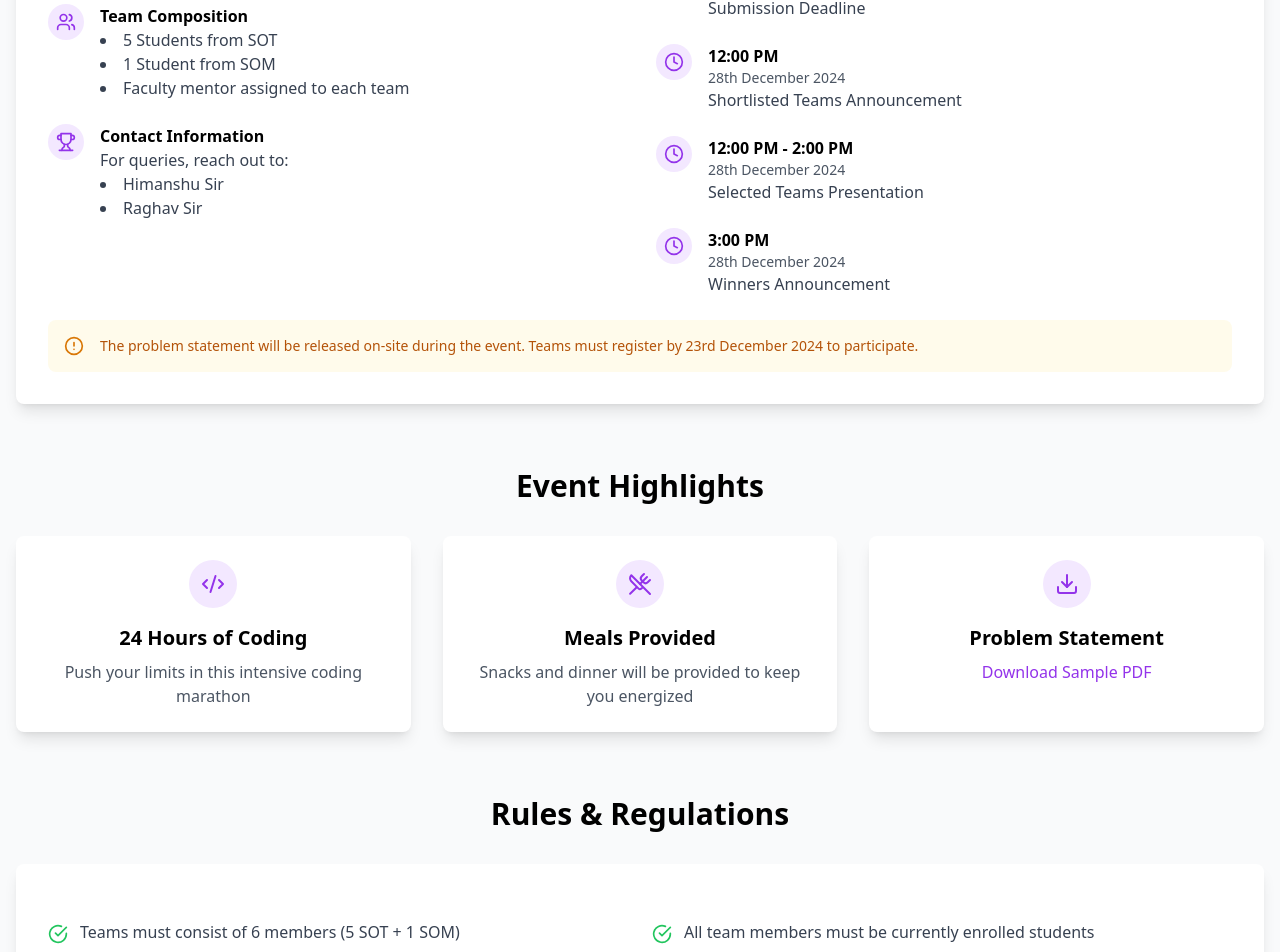
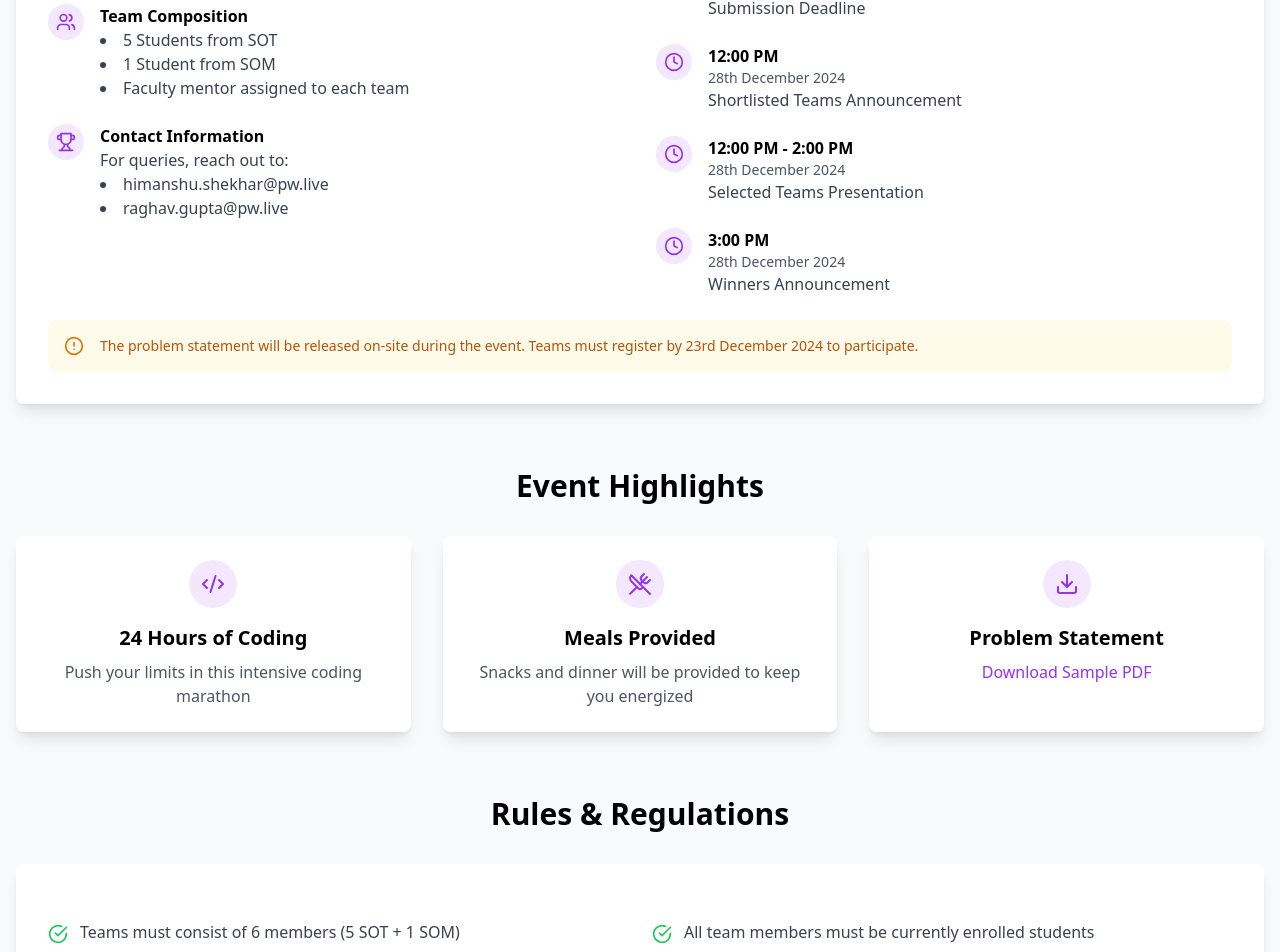
Before and after one commit to anuragtiwarime/ioihackathon, a React (Vite) app: page / in a window 1280 px wide. Shown: the part 1104-2056 px from the top of the page. Built offline with nearby package versions, Linux system fonts and the light colour scheme.

Commit message:
contact modified

```diff
--- a/src/components/AboutHackathon.tsx
+++ b/src/components/AboutHackathon.tsx
@@ -65,8 +65,8 @@ const AboutHackathon = () => {
               <h4 className="font-semibold">Contact Information</h4>
               <p className="text-gray-700">For queries, reach out to:</p>
               <ul className="text-gray-700 list-disc list-inside">
-                <li>Himanshu Sir</li>
-                <li>Raghav Sir</li>
+                <li>himanshu.shekhar@pw.live</li>
+                <li>raghav.gupta@pw.live</li>
               </ul>
             </div>
           </div>
```
